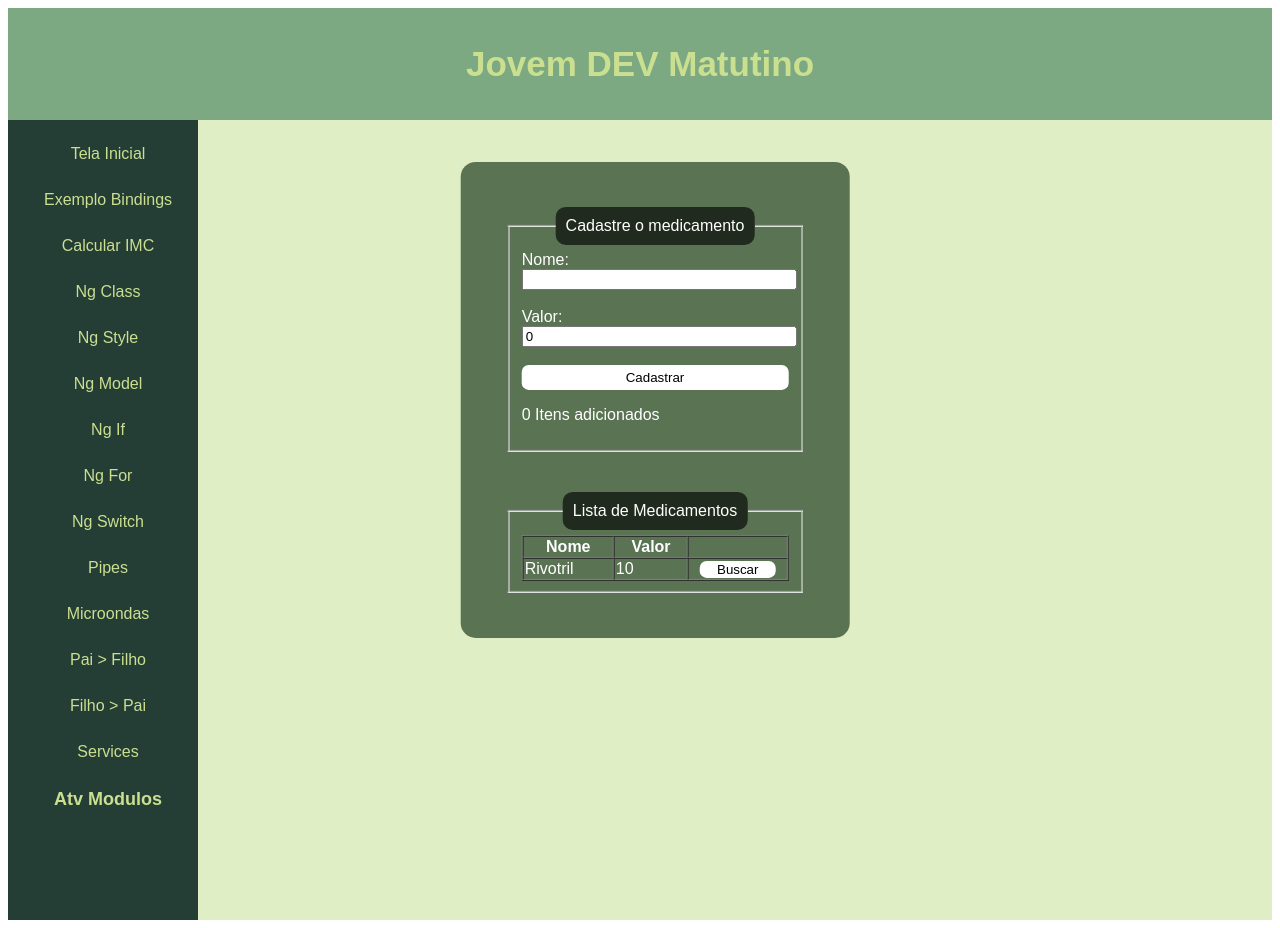
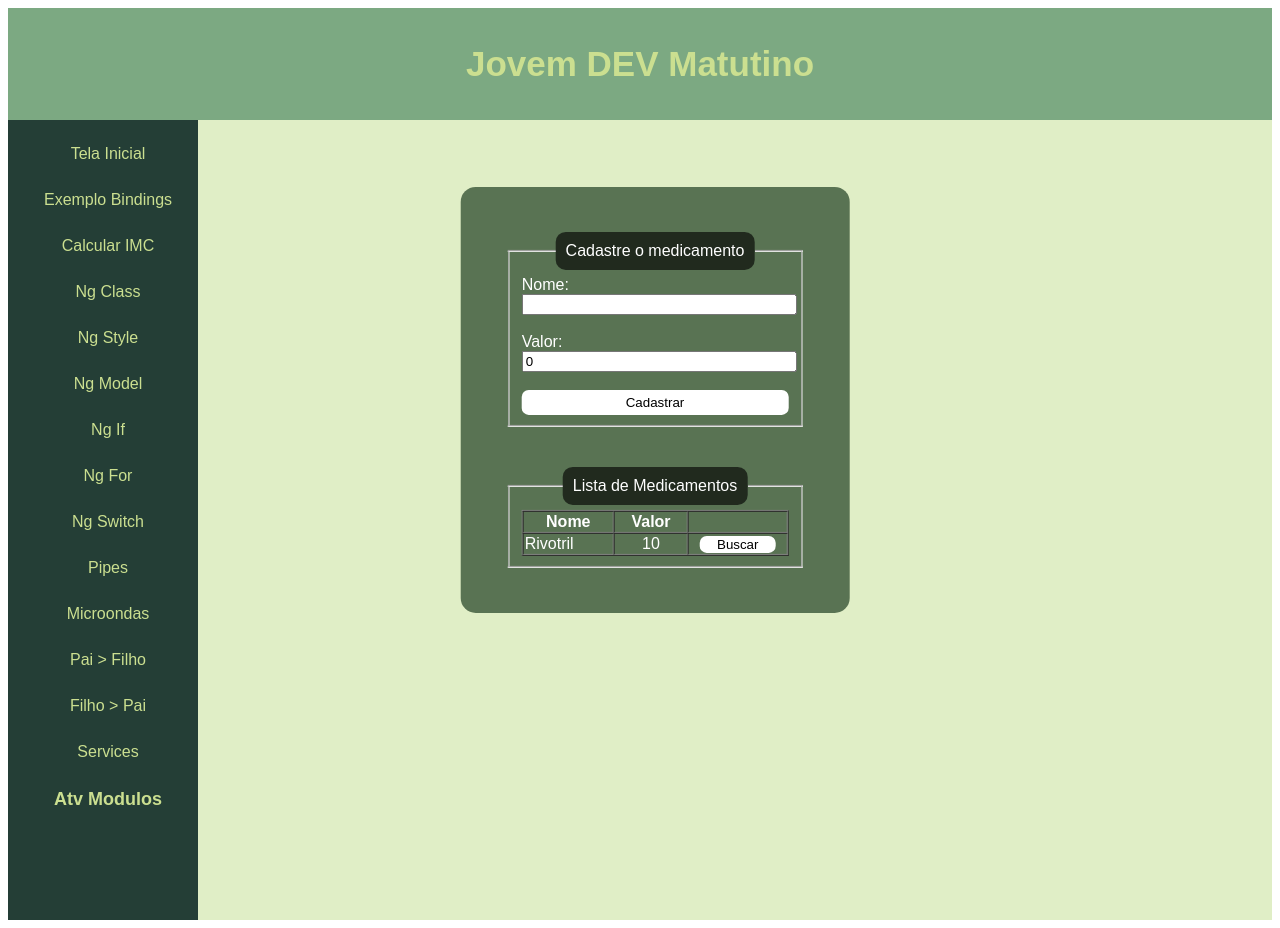
Before and after one commit to lucxsduarte/trier-exemplo-angular, an Angular app: page /atv-modulos in a window 1280 px wide. Built offline with nearby package versions, Linux system fonts and the light colour scheme.

Commit message:
codigos refatorados

```diff
--- a/package.json
+++ b/package.json
@@ -19,6 +19,7 @@
     "@angular/platform-browser-dynamic": "^16.1.0",
     "@angular/router": "^16.1.0",
     "@fortawesome/fontawesome-free": "^6.4.0",
+    "font-awesome": "^4.7.0",
     "rxjs": "~7.8.0",
     "tslib": "^2.3.0",
     "zone.js": "~0.13.0"
--- a/src/app/atv-modulos/cp-form/cp-form.component.html
+++ b/src/app/atv-modulos/cp-form/cp-form.component.html
@@ -11,8 +11,6 @@
             <br><br>
             <button (click)="addMed(inputProp.value, inputValue.value)">Cadastrar</button>
             <br>
-            <p>{{qt}} Itens adicionados</p>
-
         </fieldset>
     </div>
 </div>
--- a/src/app/atv-modulos/cp-table/cp-table.component.html
+++ b/src/app/atv-modulos/cp-table/cp-table.component.html
@@ -11,7 +11,7 @@
                 </tr>
                 <tr *ngFor="let med of medicamentos">
                     <td>{{med.nome}}</td>
-                    <td>{{med.valor}}</td>
+                    <td class="centraliza">{{med.valor}}</td>
                     <td class="centraliza">
                         <button (click)="clickMedicamento(med)" >Buscar</button>
                     </td>
```
Also changed, not shown: 1 other file (tests, documents, lock files or other folders).
